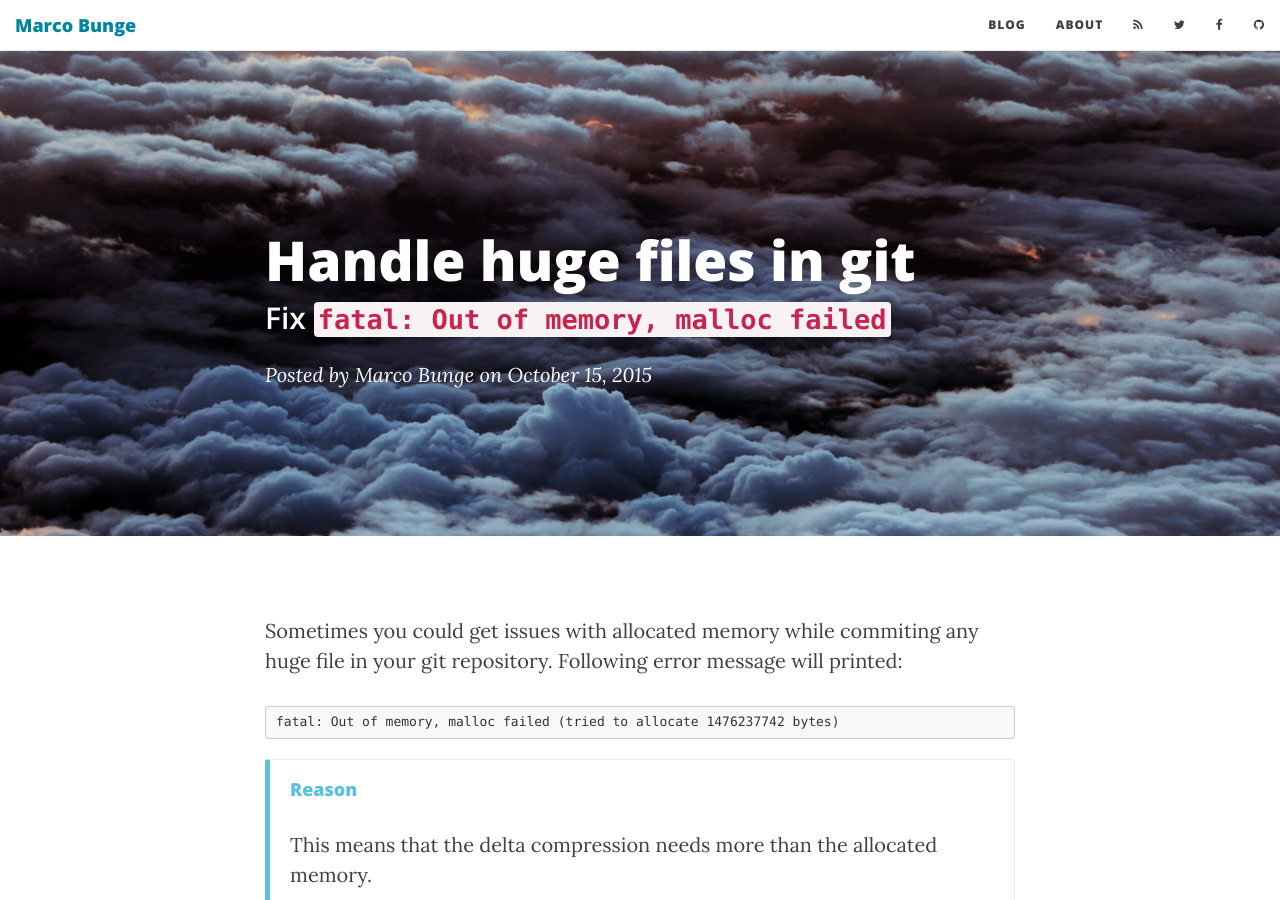
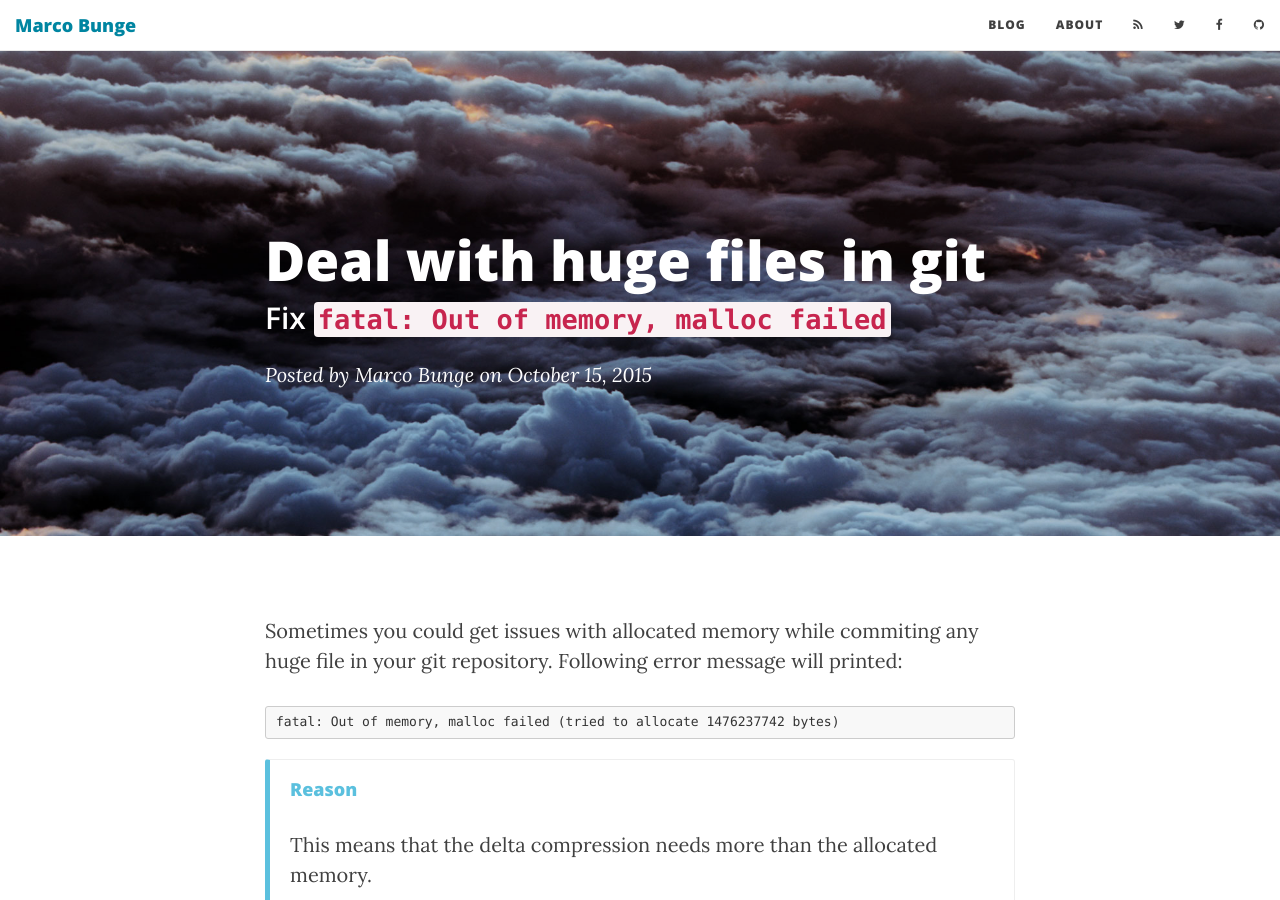
Before and after one commit to mbunge/mbunge.github.io, a Jekyll site: the page built from _posts/2015-10-15-deail-with-huge-files-in-git.markdown, in a window 1280 px wide and 900 px high. Built offline with Jekyll 4.4.1, drawn with Linux system fonts in a browser that asks for light colours; nearby versions of some CDN libraries; comment, search, counter and statistics services are not loaded.

Commit message:
Update and rename 2015-10-15-handle-huge-files-in-git.markdown to 2015-10-15-deail-with-huge-files-in-git.markdown

```diff
--- a/_posts/2015-10-15-handle-huge-files-in-git.markdown
+++ b/_posts/2015-10-15-deail-with-huge-files-in-git.markdown
@@ -1,6 +1,6 @@
 ---
 layout:     post
-title:      "Handle huge files in git"
+title:      "Deal with huge files in git"
 subtitle:   "Fix <code>fatal: Out of memory, malloc failed</code>"
 author:     "Marco Bunge"
 date:       2015-10-15 10:34:47
```
